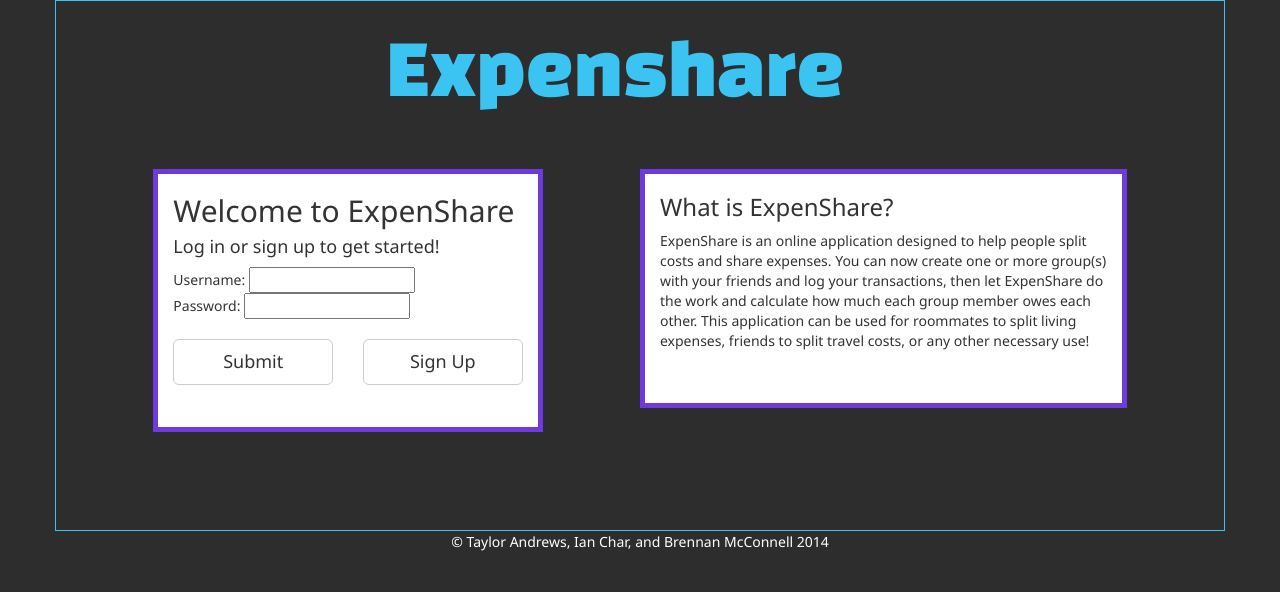
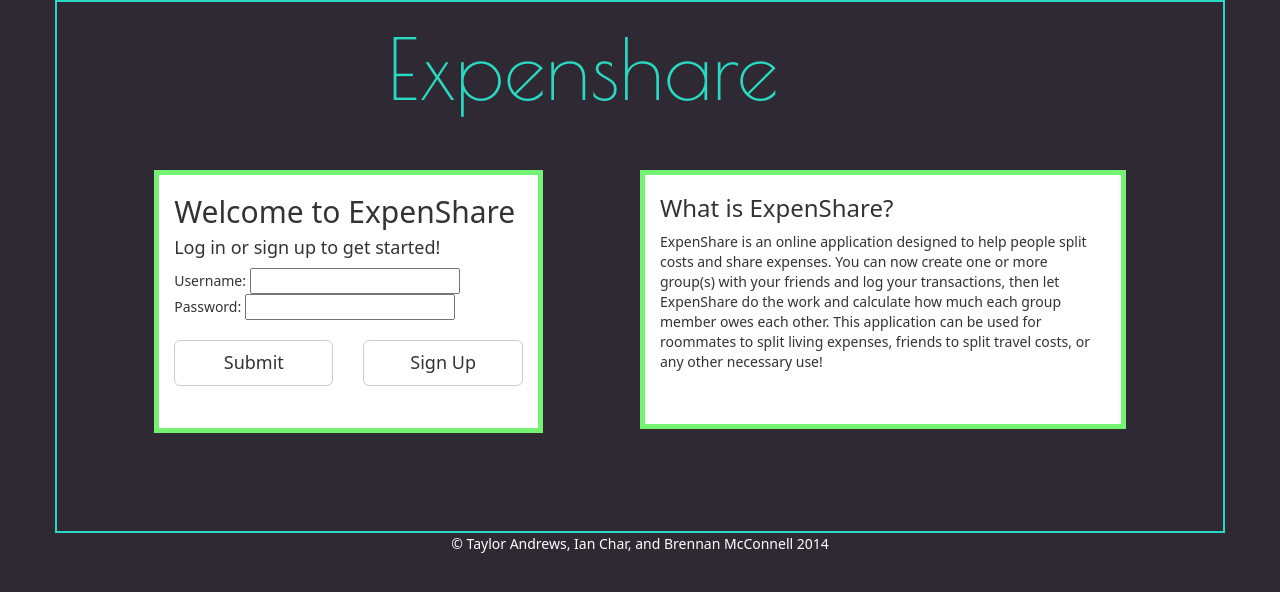
Before and after one commit to Brennan-M/ExpenShare, a Django app: page /share/ in a window 1280 px wide. Shown: the top 592 px of the page. Run offline with Django 3.2, Linux system fonts and the light colour scheme; some libraries are stand-ins or nearby versions.

Commit message:
New Color Scheme

```diff
--- a/Expenshare/static/css/styles.css
+++ b/Expenshare/static/css/styles.css
@@ -1,14 +1,14 @@
 body{
-	background-color: #2D2D2D;
+	background-color: #2F2933;
 	font-family: 'Noto Sans', sans-serif;
 }
 
 #logo{
-	font-family: 'Changa One', cursive;
+	font-family:'Poiret One', cursive;
 	position: center;
 	margin-left: 3.75em;
 	font-size: 6em;
-	color: #3BC3F1;
+	color: #29D9C2;
 	margin-bottom: -0.5em;
 	padding-bottom: 0em;
 }
@@ -38,21 +38,21 @@ body{
 
 #mainBoxOuter{
 	margin-top: 5em;
-	background-color: #6E3ADD;
+	background-color: #74F271;
 	margin-bottom: 2em;
-	border: solid #000000 5px;
+	border: solid #000000 3px;
 	padding: 1em;
 	margin-right: 1em;
 	margin-left: 3em;
 }
 #bodyContent{
-	background-color: #D9D4CC;
-	border: solid black 1px;
+	border: solid #29D9C2 2px;
+	margin-top: 0em;
 	padding-bottom: 0em;
 }
 
 #bodyContent2{
-	border: solid #3BC3F1 1px;
+	border: solid #29D9C2 2px;
 	padding-bottom: 0em;
 	margin-top: 0em;
 }
@@ -65,7 +65,7 @@ body{
 	margin-top: 7em;
 	background-color: #FFFFFF;
 	margin-bottom: 7em;
-	border: solid #6E3ADD 5px;
+	border: solid #74F271 5px;
 	padding-bottom: 3em;
 }
 #reportBox{
@@ -73,7 +73,7 @@ body{
 	margin-top: 5em;
 	background-color: #FFFFFF;
 	margin-bottom: 2em;
-	border: solid #6E3ADD 5px;
+	border: solid #74F271 5px;
 	padding-bottom: 3em;
 }
 
--- a/Expenshare/templates/login.html
+++ b/Expenshare/templates/login.html
@@ -7,7 +7,7 @@
 	    <meta name="viewport" content="width=device-width, initial-scale=1.0">
 	    <link href="{% static 'bootstrap/css/bootstrap.min.css' %}" rel="stylesheet">
 	    <link href="{% static 'css/styles.css' %}" rel="stylesheet">
-	    <link href='http://fonts.googleapis.com/css?family=Noto+Sans|Shadows+Into+Light|Titillium+Web|Nunito:400,700|Architects+Daughter|Changa+One' rel='stylesheet' type='text/css'>
+	    <link href='http://fonts.googleapis.com/css?family=Poiret+One' rel='stylesheet' type='text/css'>
 	</head>
 	<body>
 		<div class="container-fluid">
```
